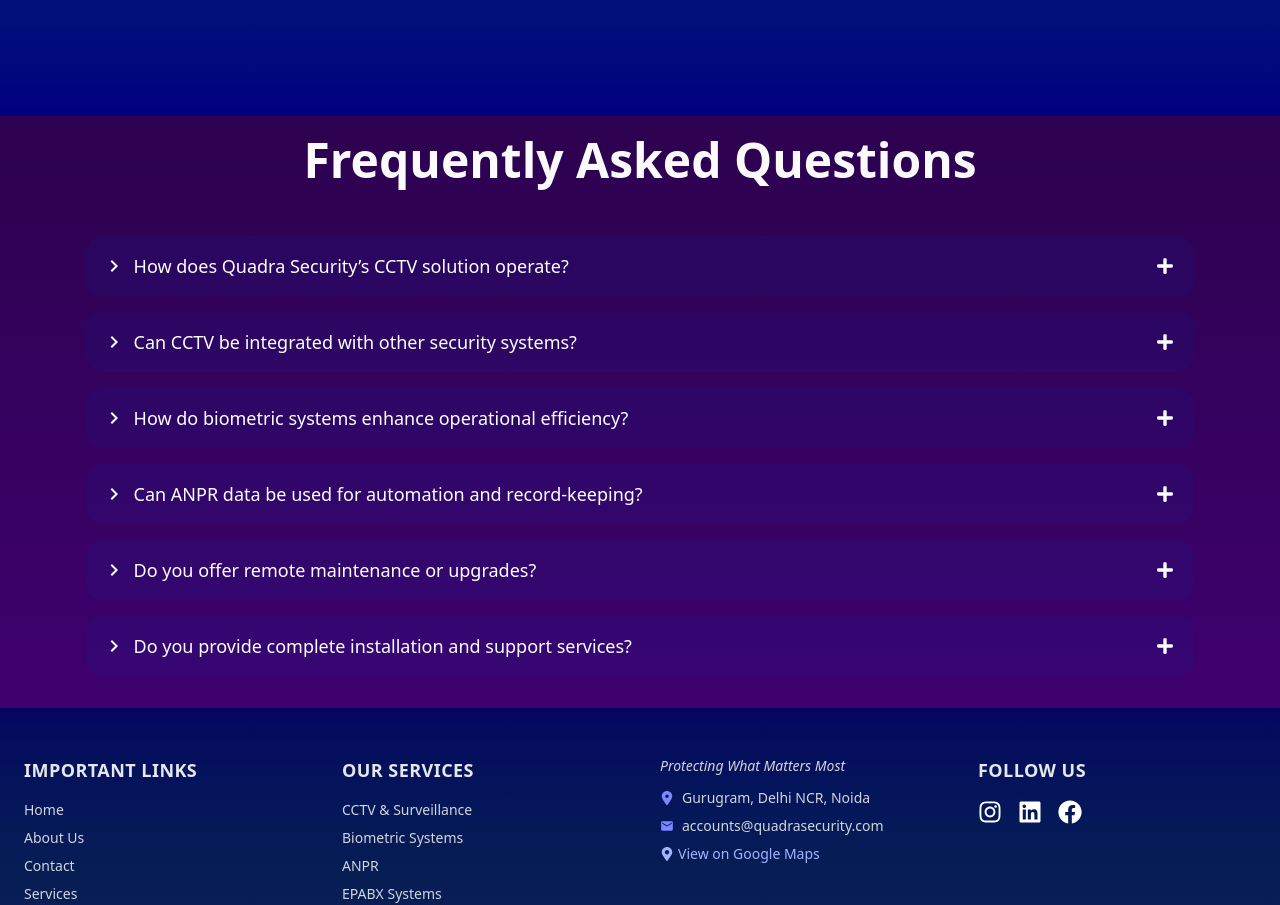
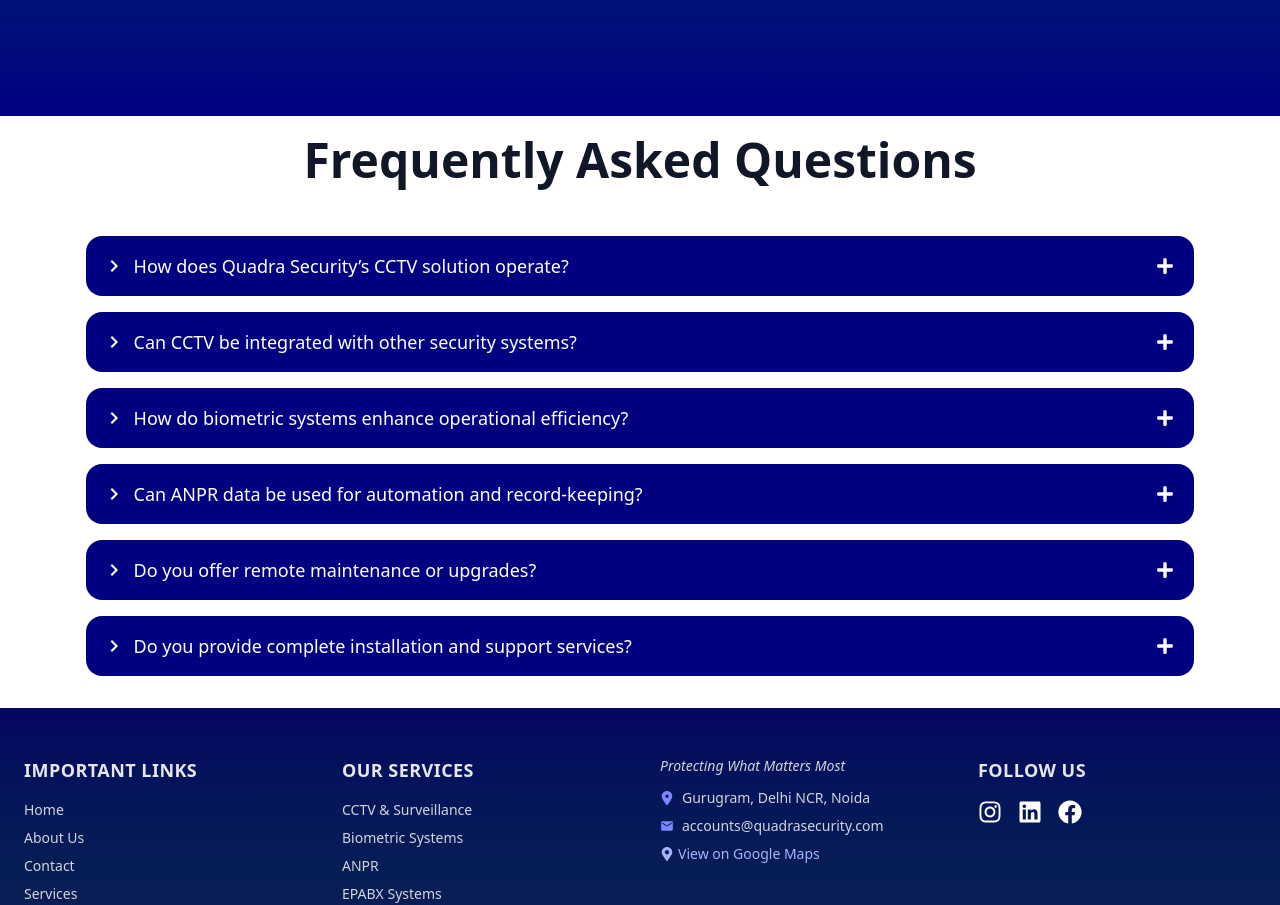
Before and after one commit to quadra-dev/QudraSecurityV2, a Next.js app: page /contact in a window 1280 px wide. Shown: the part 684-1589 px from the top of the page. Built offline with nearby package versions, Linux system fonts and the light colour scheme.

Commit message:
contact us updated

```diff
--- a/src/app/contact/page.tsx
+++ b/src/app/contact/page.tsx
@@ -5,11 +5,11 @@
   return (
     <div className="h-auto w-full ">
       <ContactForm1 />
-      <div>
-        <h2 className="text-5xl font-bold text-center p-5">
+      <div className="bg-white">
+        <h2 className="text-5xl text-gray-900 font-bold text-center p-5">
           Frequently Asked Questions
         </h2>
-        <div className=" flex flex-col items-center justify-center  p-6">
+        <div className="bg-white flex flex-col items-center justify-center  p-6">
           <FaqCard
             question=" How does Quadra Security’s CCTV solution operate?"
             answer="Our CCTV systems integrate HD/IP cameras, NVRs, and cloud connectivity to provide real-time
--- a/src/components/Accordion/FaqCard.tsx
+++ b/src/components/Accordion/FaqCard.tsx
@@ -14,7 +14,7 @@
   const [isOpen, setIsOpen] = useState<boolean>(false);
 
   return (
-    <div className="bg-[#171A86]/20 hover:bg-[#171A86]/50 rounded-2xl m-2 p-4 mx-auto border-gray-300 w-[90%]">
+    <div className="bg-[#000080] hover:bg-[#02026f] rounded-2xl m-2 p-4 mx-auto border-gray-300 w-[90%]">
       {/* Question Row */}
       <div
         className="flex justify-between items-center cursor-pointer"
```
